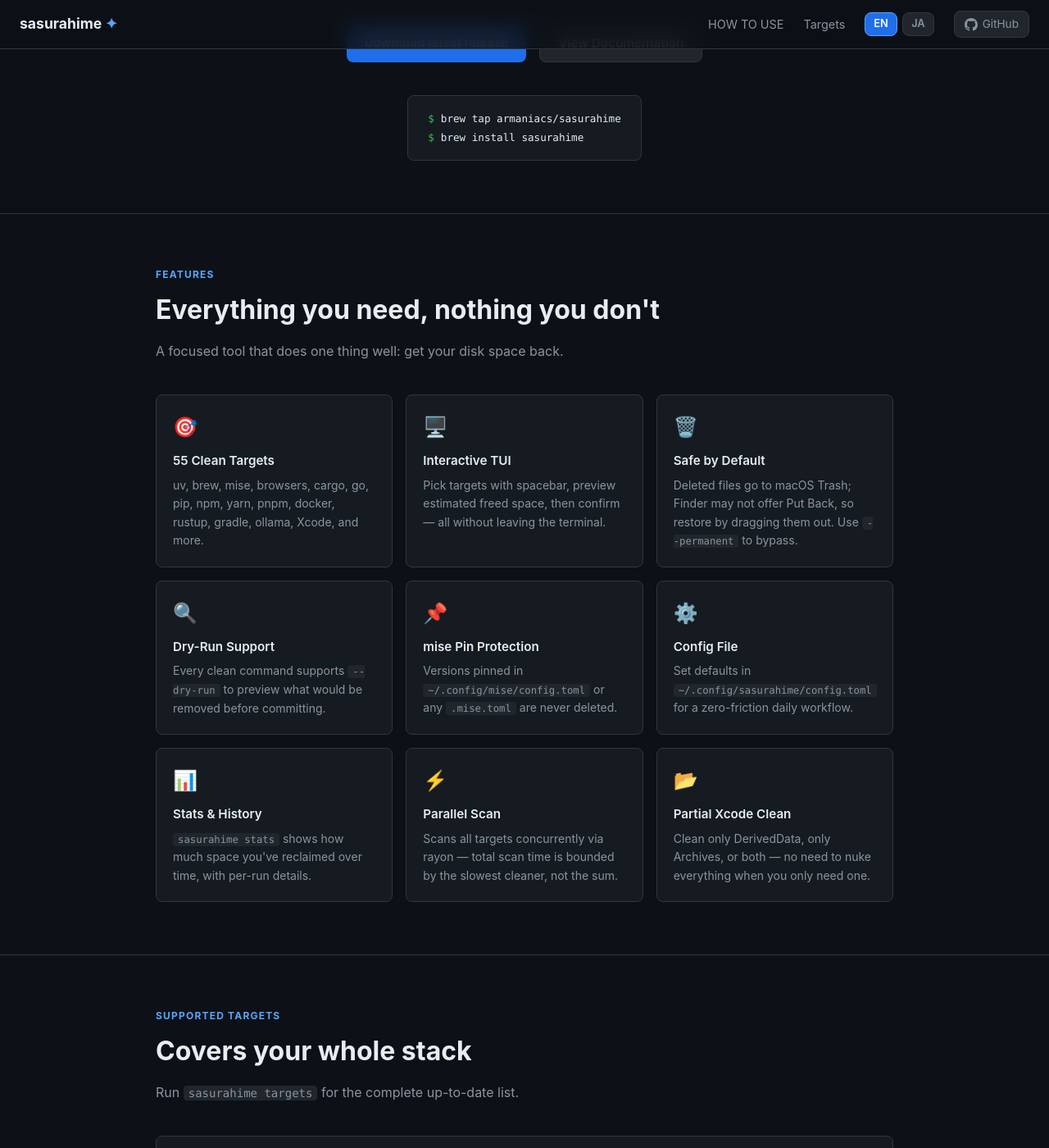
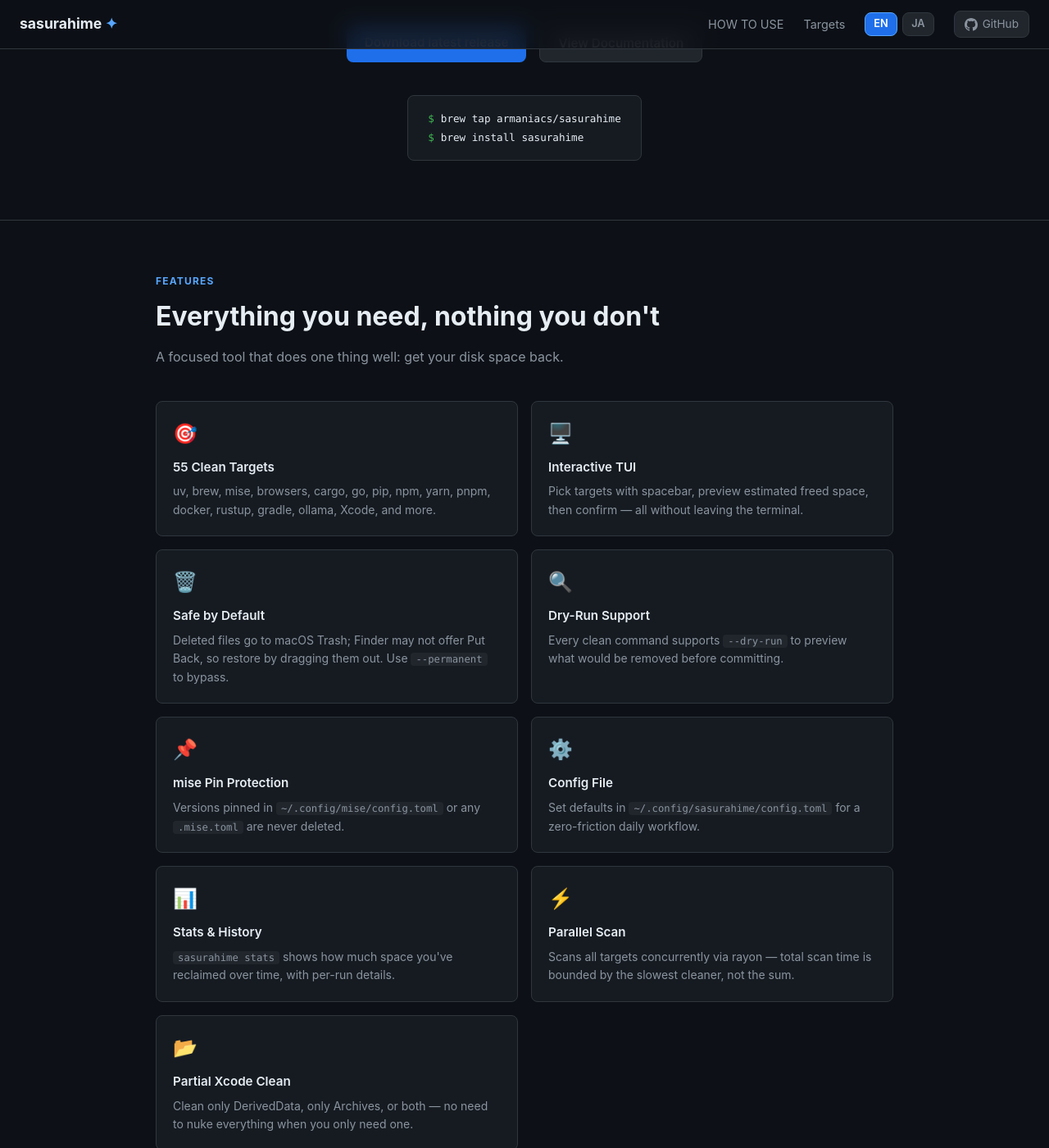
Before and after one commit to armaniacs/sasurahime, a Jekyll site: the page built from docs/index.html, in a window 1280 px wide and 1400 px high, scrolled down 436 px. Shown: the whole window at 82% size. Built offline with Jekyll 4.4.1, drawn with Linux system fonts in a browser that asks for light colours.

Commit message:
fix(docs): S2 テーブル/レスポンシブ

```diff
--- a/docs/_layouts/doc.html
+++ b/docs/_layouts/doc.html
@@ -3,6 +3,7 @@
 <head>
   <meta charset="UTF-8" />
   <meta name="viewport" content="width=device-width, initial-scale=1.0" />
+  <meta name="color-scheme" content="dark" />
   <title>{{ page.title }}</title>
   <meta name="description" content="{{ site.description }}" />
   <link rel="stylesheet" href="{{ '/assets/style.css' | relative_url }}" />
--- a/docs/assets/style.css
+++ b/docs/assets/style.css
@@ -1,4 +1,5 @@
 :root {
+  color-scheme: dark;
   --bg: #0d1117;
   --bg2: #161b22;
   --bg3: #21262d;
@@ -12,7 +13,14 @@
   --font: -apple-system, BlinkMacSystemFont, "Segoe UI", Helvetica, Arial, sans-serif;
   --mono: "SFMono-Regular", Consolas, "Liberation Mono", Menlo, monospace;
 }
-*, *::before, *::after { box-sizing: border-box; margin: 0; padding: 0; }
+*, *::before, *::after { box-sizing: border-box; }
+/* S2: split the old `* { margin: 0; padding: 0 }` reset by element so UA form-control
+   padding is preserved. Listed elements cover every UA default margin/padding in
+   these pages (div/span/a/nav/main/section/footer/code/em/strong/svg/details/
+   summary have zero UA margin/padding), so rendering is unchanged. */
+body, h1, h2, h3, h4, h5, h6, p, ul, ol, li, dl, dd, figure, figcaption,
+blockquote, pre, hr, table, caption, thead, tbody, tr, th, td,
+form, fieldset { margin: 0; padding: 0; }
 body { background: var(--bg); color: var(--text); font-family: var(--font); line-height: 1.6; }
 a { color: var(--accent); text-decoration: none; }
 a:hover { text-decoration: underline; }
@@ -24,7 +32,8 @@ nav {
   border-bottom: 1px solid var(--border);
   padding: 0 1.5rem;
   display: flex; align-items: center; justify-content: space-between;
-  height: 60px;
+  min-height: 60px;
+  flex-wrap: wrap;
 }
 .nav-logo { font-weight: 700; font-size: 1.1rem; color: var(--text); text-decoration: none; }
 .nav-logo:hover { color: var(--text); text-decoration: none; }
@@ -86,13 +95,14 @@ nav {
   font-family: var(--mono); font-size: 0.9rem;
   text-align: left; display: inline-block;
   color: var(--text-muted); max-width: 100%;
+  overflow-x: auto;
 }
 .hero-code .prompt { color: var(--green); margin-right: 0.5rem; }
 .hero-code .cmd { color: var(--text); }
 
 /* SECTION */
 section { padding: 4rem 1.5rem; }
-.section-inner { max-width: 900px; margin: 0 auto; }
+.section-inner { max-width: 900px; margin: 0 auto; container-type: inline-size; }
 .section-label {
   font-size: 0.75rem; font-weight: 700; letter-spacing: .1em;
   text-transform: uppercase; color: var(--accent);
@@ -121,7 +131,7 @@ section { padding: 4rem 1.5rem; }
 /* TARGETS TABLE */
 .targets-wrap {
   background: var(--bg2); border: 1px solid var(--border);
-  border-radius: var(--radius); overflow: hidden;
+  border-radius: var(--radius); overflow-x: auto;
 }
 .targets-wrap table { width: 100%; border-collapse: collapse; font-size: 0.9rem; }
 .targets-wrap th {
@@ -165,6 +175,7 @@ code {
   border-radius: var(--radius); padding: 1.25rem 1.5rem;
   font-family: var(--mono); font-size: 0.9rem;
   color: var(--text-muted);
+  overflow-x: auto;
 }
 .install-block .prompt { color: var(--green); }
 .install-block .cmd { color: var(--text); }
@@ -258,3 +269,73 @@ pre.install-block code {
   white-space: nowrap;
 }
 .targets-wrap tr:last-child th[scope="row"] { border-bottom: none; }
+
+/* S2 TABLE / RESPONSIVE */
+/* headings: balanced line-wrapping */
+h1, h2, h3 { text-wrap: balance; }
+
+/* targets table: sticky header follows horizontal scroll (S1 caption/scope intact) */
+.targets-wrap thead th {
+  position: sticky; top: 0; z-index: 1;
+  background: var(--bg3);
+}
+/* doc pages (doc.html embeds its own table look; only scrolling/sticky here so the
+   S4-owned <style> block stays untouched). `main` prefix outranks the embedded
+   `.doc-body table` rule without !important. */
+main .doc-body table {
+  display: block;
+  max-width: 100%;
+  overflow-x: auto;
+}
+.doc-body thead th {
+  position: sticky; top: 0; z-index: 1;
+}
+
+/* details summary: custom chevron replacing the native marker */
+details summary::marker { content: ""; }
+details summary::-webkit-details-marker { display: none; }
+details summary::before {
+  content: "";
+  flex-shrink: 0;
+  width: 0.5rem; height: 0.5rem;
+  border-right: 2px solid var(--text-muted);
+  border-bottom: 2px solid var(--text-muted);
+  transform: rotate(-45deg);
+  transition: transform 0.15s ease;
+}
+details[open] > summary::before { transform: rotate(45deg); }
+@media (prefers-reduced-motion: reduce) {
+  details summary::before { transition: none; }
+}
+
+/* features grid: container-query stepped layout (base auto-fill kept as fallback) */
+@container (max-width: 600px) {
+  .features-grid { grid-template-columns: 1fr; }
+}
+@container (min-width: 601px) and (max-width: 900px) {
+  .features-grid { grid-template-columns: repeat(2, 1fr); }
+}
+
+/* below-the-fold sections render on demand. hero is a div (untouched); the 1st
+   section stays eager for LCP and the 2nd (targets table) keeps sticky working —
+   content-visibility on a sticky ancestor would break header tracking. */
+main section:nth-of-type(n+3) {
+  content-visibility: auto;
+  contain-intrinsic-size: auto 500px;
+}
+
+/* Windows High Contrast / forced-colors: minimal system-color fallbacks for
+   borders and the current-location indicator */
+@media (forced-colors: active) {
+  .targets-wrap, .feature-card, .step, .install-block, .hero-code,
+  .btn-secondary, .nav-gh, .lang-btn, details summary {
+    border-color: ButtonBorder;
+  }
+  .btn-primary, .lang-btn.active {
+    background: Highlight;
+    color: HighlightText;
+    border-color: Highlight;
+  }
+  a { color: LinkText; }
+  .tag { border-color: ButtonBorder; }
+}
--- a/docs/index.html
+++ b/docs/index.html
@@ -6,6 +6,7 @@ layout: none
 <head>
   <meta charset="UTF-8" />
   <meta name="viewport" content="width=device-width, initial-scale=1.0" />
+  <meta name="color-scheme" content="dark" />
   <title>sasurahime — macOS Developer Cache Cleaner</title>
   <meta name="description" content="Scan, choose, and wipe stale caches from 55 tools — all from a single terminal command." />
   <meta property="og:locale" content="en_US" />
@@ -119,7 +120,7 @@ layout: none
     <div class="section-label">Supported Targets</div>
     <h2 class="section-title">Covers your whole stack</h2>
     <p class="section-sub">Run <code>sasurahime targets</code> for the complete up-to-date list.</p>
-    <div class="targets-wrap">
+    <div class="targets-wrap" tabindex="0" role="region" aria-label="Cache targets by category">
       <table>
         <caption>Cache targets by category</caption>
         <thead><tr><th scope="col">Category</th><th scope="col">Targets</th></tr></thead>
--- a/docs/ja/index.html
+++ b/docs/ja/index.html
@@ -6,6 +6,7 @@ layout: none
 <head>
   <meta charset="UTF-8" />
   <meta name="viewport" content="width=device-width, initial-scale=1.0" />
+  <meta name="color-scheme" content="dark" />
   <title>sasurahime — macOS 開発者向けキャッシュクリーナー</title>
   <meta name="description" content="55個のツールの古いキャッシュを、ひとつのターミナルコマンドからスキャン・選択・削除。" />
   <meta property="og:locale" content="ja_JP" />
@@ -115,7 +116,7 @@ layout: none
     <div class="section-label">対応ターゲット</div>
     <h2 class="section-title">スタック全体をカバー</h2>
     <p class="section-sub">完全なリストは <code>sasurahime targets</code> で確認できます。</p>
-    <div class="targets-wrap">
+    <div class="targets-wrap" tabindex="0" role="region" aria-label="カテゴリ別のキャッシュターゲット">
       <table>
         <caption>カテゴリ別のキャッシュターゲット</caption>
         <thead><tr><th scope="col">カテゴリ</th><th scope="col">ターゲット</th></tr></thead>
```
